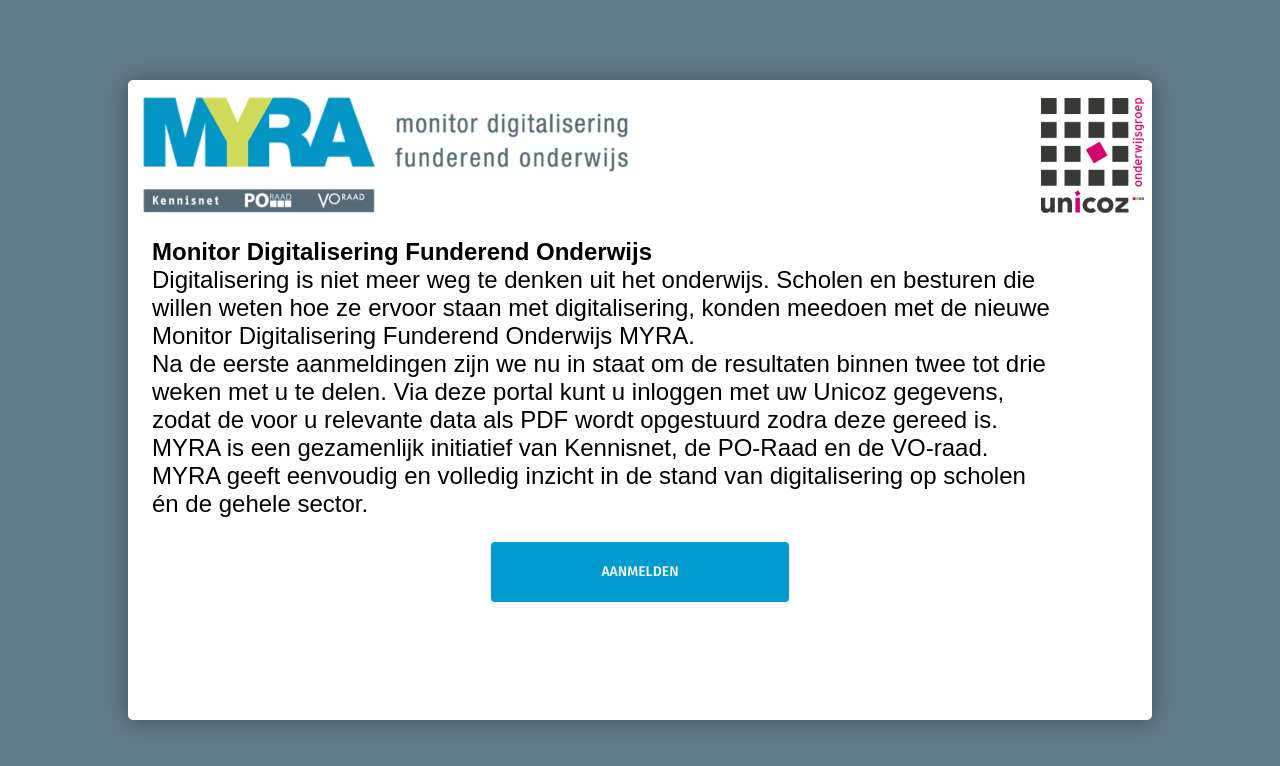
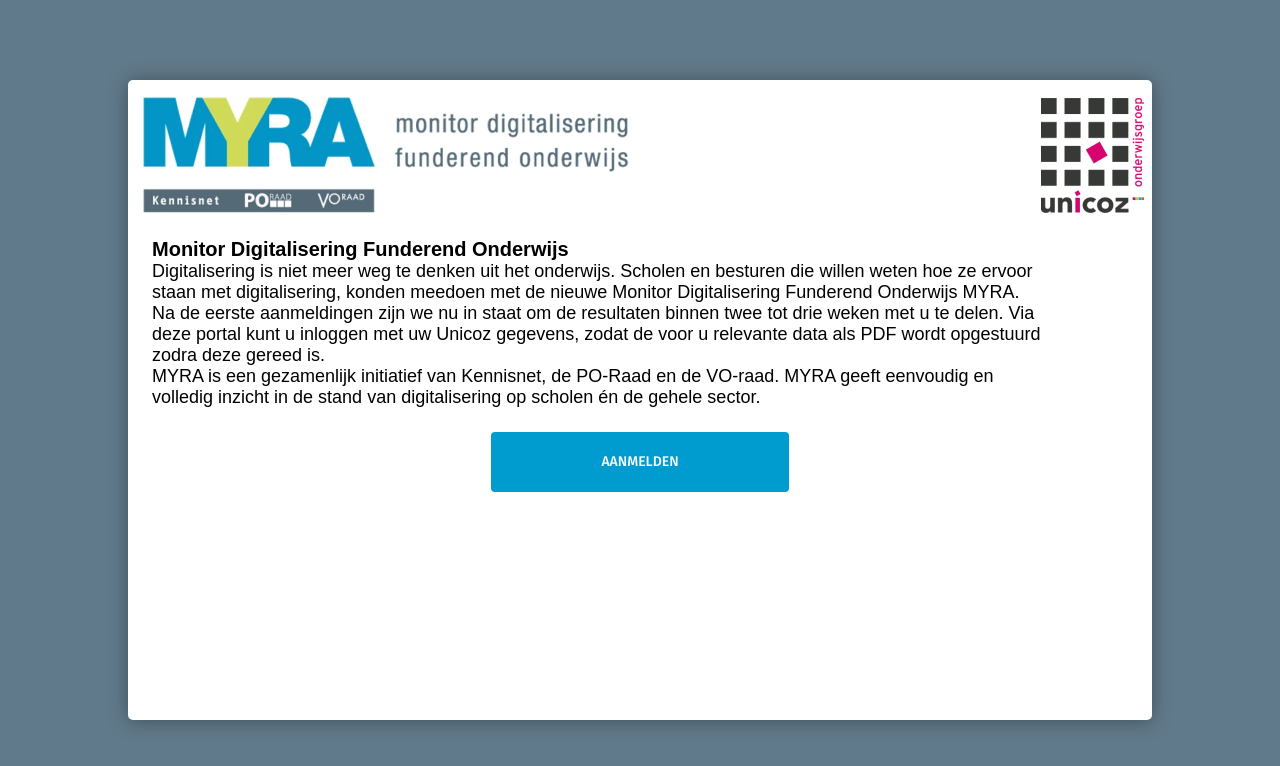
Before and after one commit to Katulondimalu/myra-unicoz, a React (Vite) app: page /1 in a window 1280 px wide. Shown: the top 766 px of the page. Built offline with nearby package versions, Linux system fonts and the light colour scheme.

Commit message:
Update LandingPage.jsx

```diff
--- a/src/pages/LandingPage.jsx
+++ b/src/pages/LandingPage.jsx
@@ -75,10 +75,10 @@
             margin: 2,
           }}
         >
-          <Typography variant="p" fontSize={24} fontWeight={700}>
+          <Typography variant="p" fontSize={20} fontWeight={700}>
             Monitor Digitalisering Funderend Onderwijs
           </Typography>
-          <Typography variant="p" fontSize={24} fontWeight={300}>
+          <Typography variant="p" fontSize={18} fontWeight={300}>
           Digitalisering is niet meer weg te denken uit het onderwijs. Scholen en besturen die willen weten hoe ze ervoor staan met digitalisering, konden meedoen met de nieuwe Monitor Digitalisering Funderend Onderwijs MYRA.
           <br/>
           Na de eerste aanmeldingen zijn we nu in staat om de resultaten binnen twee tot drie weken met u te delen. Via deze portal kunt u inloggen met uw Unicoz gegevens, zodat de voor u relevante data als PDF wordt opgestuurd zodra deze gereed is.
```
